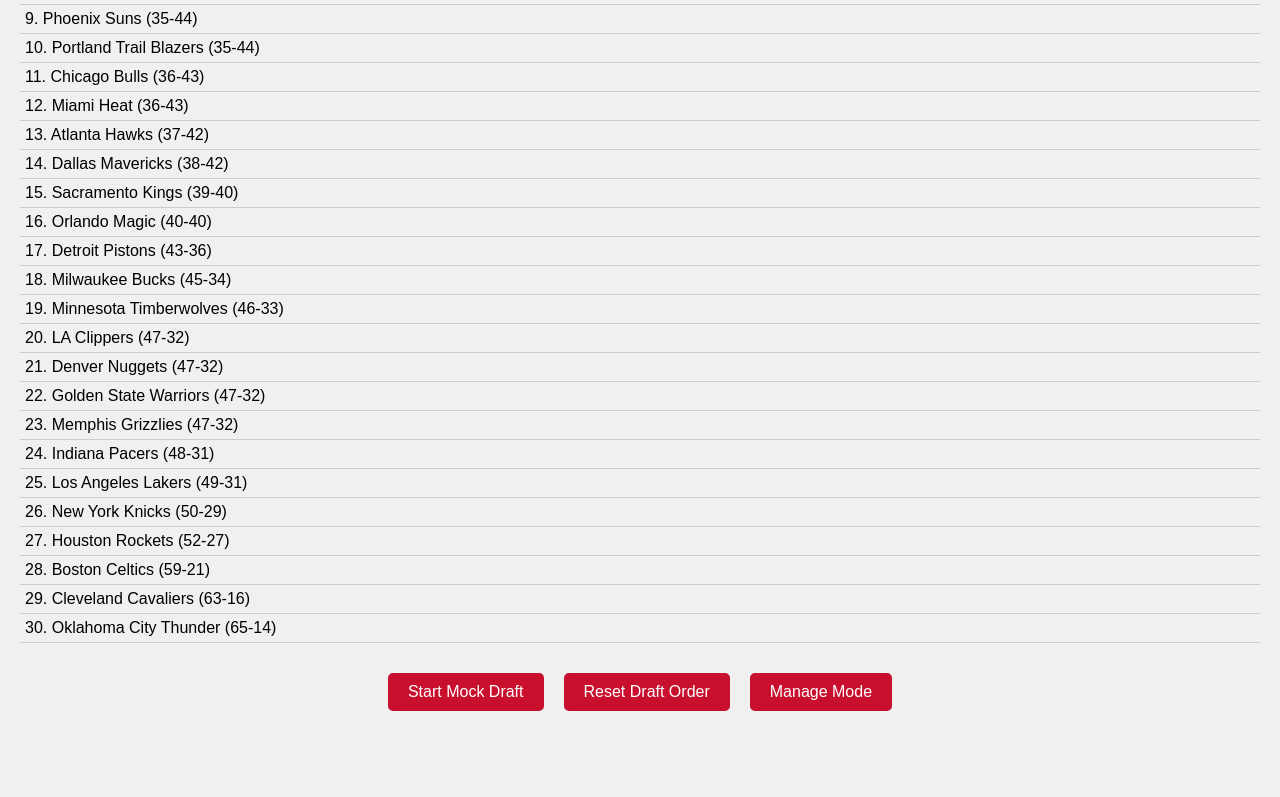
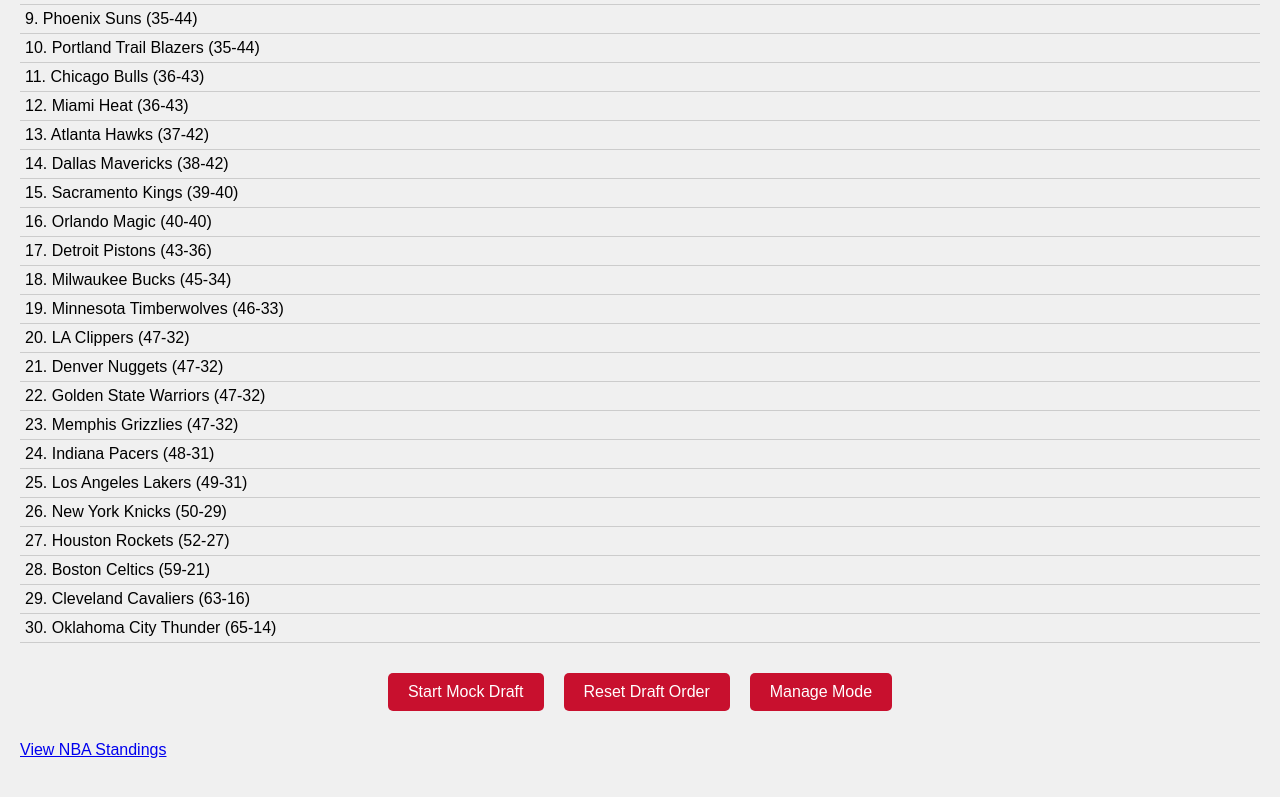
Before and after one commit to bretticus/nbadraft, a plain HTML site: page index.html in a window 1280 px wide. Shown: the part 307-1104 px from the top of the page. Before the commit the page ends 1068 px from the top, so only its background shows below. Drawn offline with nearby package versions, Linux system fonts and the light colour scheme.

Commit message:
add link to NBA standings

```diff
--- a/index.html
+++ b/index.html
@@ -16,6 +16,9 @@
         <button id="reset-draft">Reset Draft Order</button>
         <button id="manage-mode">Manage Mode</button>
     </div>
+    <div id="nba-standings-link">
+        <a href="https://www.nba.com/standings" target="_blank">View NBA Standings</a>
+    </div>
     <div id="draft-order">
         <!-- Draft order will be shown here -->
     </div>
--- a/script.js
+++ b/script.js
@@ -174,3 +174,5 @@
 
 loadTeamRecords();
 displayTeams(teams);
+
+document.getElementById('manage-mode').addEventListener('click', enterManageMode);
```
